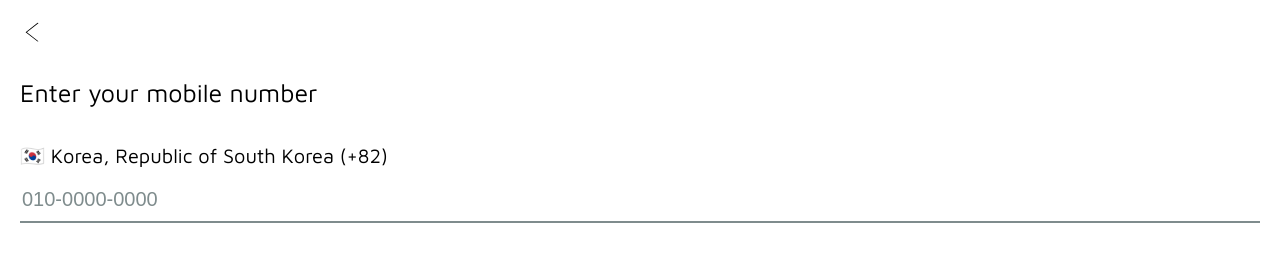
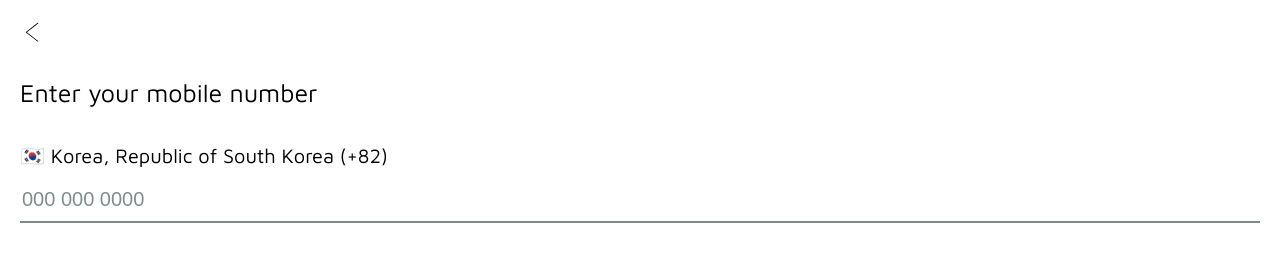
Before and after one commit to KIMJUNSICK/Nuber-client, a React (Create React App) app: page /phone-login in a window 1280 px wide. Shown: the top 277 px of the page. Built offline with nearby package versions, Linux system fonts and the light colour scheme.

Commit message:
get data from Presenter with Ftn

```diff
--- a/src/Components/Input/Input.tsx
+++ b/src/Components/Input/Input.tsx
@@ -25,21 +25,27 @@ const Container = styled.input`
 interface IProps {
   placeholder?: string;
   required?: boolean;
-  type: string;
+  type?: string;
   value: any;
+  name?: string;
+  onChange: any;
 }
 
 const Input: React.FunctionComponent<IProps> = ({
   placeholder = "",
   type = "text",
   required = true,
-  value
+  value,
+  name = "",
+  onChange
 }) => (
   <Container
     placeholder={placeholder}
     type={type}
     required={required}
     value={value}
+    name={name}
+    onChange={onChange}
   />
 );
 
--- a/src/Routes/PhoneLogin/PhoneLoginCotainer.tsx
+++ b/src/Routes/PhoneLogin/PhoneLoginCotainer.tsx
@@ -16,7 +16,7 @@ class PhoneLoginContainer extends React.Component<
   // state have prerequisite that data of state is changed at any time
   public state = {
     countryCode: "+82",
-    phoneNumber: "010-0000-0000"
+    phoneNumber: ""
   };
 
   public render() {
@@ -25,9 +25,27 @@ class PhoneLoginContainer extends React.Component<
       <PhoneLoginPresenter
         countryCode={countryCode}
         phoneNumber={phoneNumber}
+        onInputChange={this.onInputChange}
+        onSubmit={this.onSubmit}
       />
     );
   }
+
+  public onInputChange: React.ChangeEventHandler<
+    HTMLInputElement | HTMLSelectElement
+  > = event => {
+    const {
+      target: { name, value }
+    } = event;
+    this.setState({
+      [name]: value
+    } as any);
+  };
+
+  public onSubmit: React.FormEventHandler<HTMLFormElement> = event => {
+    event.preventDefault();
+    console.log(this.state);
+  };
 }
 
 export default PhoneLoginContainer;
--- a/src/Routes/PhoneLogin/PhoneLoginPresenter.tsx
+++ b/src/Routes/PhoneLogin/PhoneLoginPresenter.tsx
@@ -1,4 +1,3 @@
-import PropTypes from "prop-types";
 import React from "react";
 import Helmet from "react-helmet";
 import BackArrow from "../../Components/BackArrow";
@@ -57,11 +56,17 @@ const Button = styled.button`
 interface IProps {
   countryCode: string;
   phoneNumber: string;
+  onInputChange: (
+    event: React.ChangeEvent<HTMLInputElement | HTMLSelectElement>
+  ) => void;
+  onSubmit: (event: React.FormEvent<HTMLFormElement>) => void;
 }
 
 const PhoneLoginPresenter: React.FunctionComponent<IProps> = ({
   countryCode,
-  phoneNumber
+  phoneNumber,
+  onInputChange,
+  onSubmit
 }) => (
   <Container>
     <Helmet>
@@ -69,15 +74,24 @@ const PhoneLoginPresenter: React.FunctionComponent<IProps> = ({
     </Helmet>
     <BackArrowExtended backTo={"/"} />
     <Title>Enter your mobile number</Title>
-    <CountrySelect value={countryCode}>
+    <CountrySelect
+      defaultValue={countryCode}
+      name={"countryCode"}
+      onChange={onInputChange}
+    >
       {countries.map((country, index) => (
         <CountryOption key={index} value={country.dial_code}>
           {country.flag} {country.name} ({country.dial_code})
         </CountryOption>
       ))}
     </CountrySelect>
-    <Form>
-      <Input placeholder={phoneNumber} />
+    <Form onSubmit={onSubmit}>
+      <Input
+        placeholder={"000 000 0000"}
+        value={phoneNumber}
+        name={"phoneNumber"}
+        onChange={onInputChange}
+      />
       <Button>
         <svg
           xmlns="http://www.w3.org/2000/svg"
@@ -93,9 +107,4 @@ const PhoneLoginPresenter: React.FunctionComponent<IProps> = ({
   </Container>
 );
 
-PhoneLoginPresenter.propTypes = {
-  countryCode: PropTypes.string.isRequired,
-  phoneNumber: PropTypes.string.isRequired
-};
-
 export default PhoneLoginPresenter;
```
